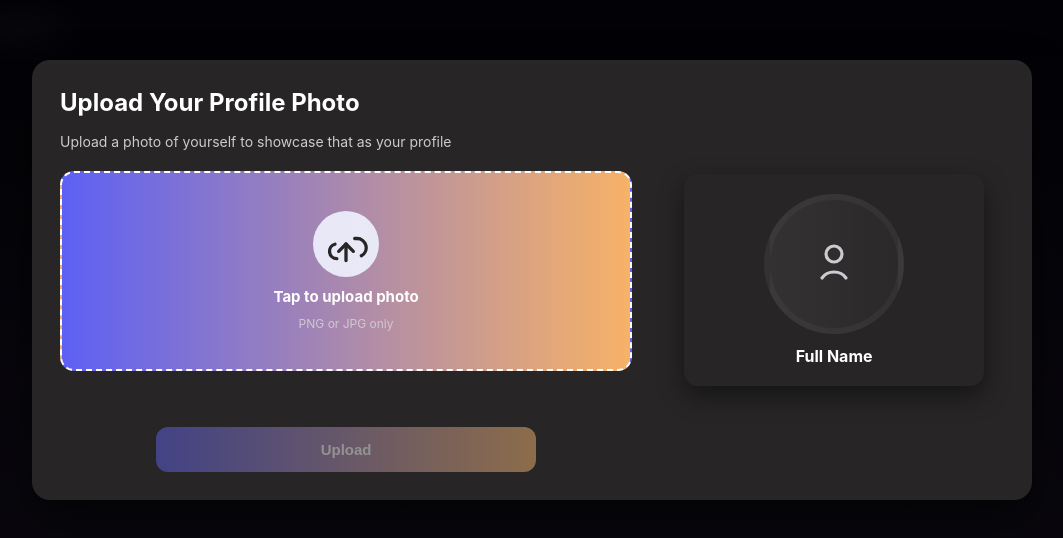
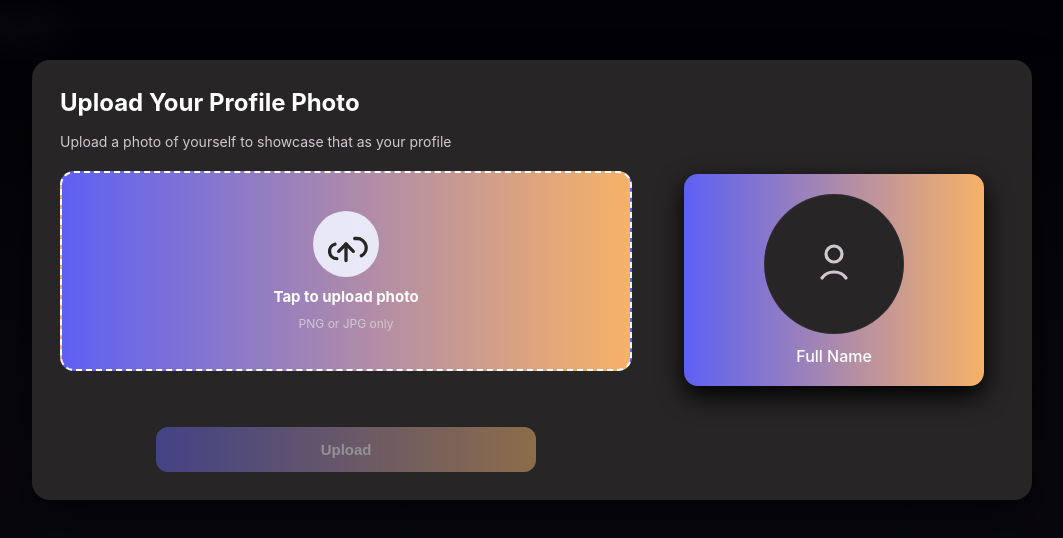
Before and after one commit to sameer021000/GoldArtisan, a React (Create React App) app in the folder frontend/: page /PictureUploadingPath in a window 1280 px wide. Shown: the part 130-668 px from the top of the page, without its empty margins (108-1171 px from the left). Built offline with nearby package versions, Linux system fonts and the light colour scheme.

Commit message:
Modified some coloring  PictureUploadingScreen

```diff
--- a/frontend/src/PictureUploadingFolder/PictureUploadingScreenCSS.css
+++ b/frontend/src/PictureUploadingFolder/PictureUploadingScreenCSS.css
@@ -46,10 +46,10 @@
 #previewInner_Picture {
   width: 100%;
   max-width: 300px;
-  background: rgb(39, 37, 37); /* match card feel */
+  background: linear-gradient(90deg, rgba(93, 96, 244, 1), rgba(247, 178, 103, 1)); /* match card feel */
   border-radius: 14px;
   padding: 20px;
-  box-shadow: 0 10px 26px rgba(0,0,0,0.45);
+  box-shadow: 0 10px 26px black;
   display: flex;
   flex-direction: column;
   gap: 12px;
@@ -62,12 +62,12 @@
   width: 140px;
   height: 140px;
   border-radius: 50%;
-  background: linear-gradient(90deg, rgba(255,255,255,0.06), rgba(255,255,255,0.02));
+  background: rgb(39, 37, 37);
   display: flex;
   align-items: center;
   justify-content: center;
   overflow: hidden;
-  border: 6px solid rgba(255,255,255,0.04);
+  border: 1px solid rgba(255,255,255,0.04);
 }
 
 /* preview img fits circle */
@@ -88,7 +88,7 @@
 /* Full name label below image */
 #fullName_Picture {
   font-size: 16px;
-  font-weight: 700;
+  font-weight: 500;
   color: #fff;
   text-align: center;
 }
@@ -132,7 +132,7 @@
 /* Focus / hover */
 #uploadBox_Picture:focus,
 #uploadBox_Picture:hover {
-  box-shadow: 0 8px 30px #ffffff;
+  box-shadow: 0 8px 30px black;
   transform: translateY(-2px);
   outline: none;
 }
```
